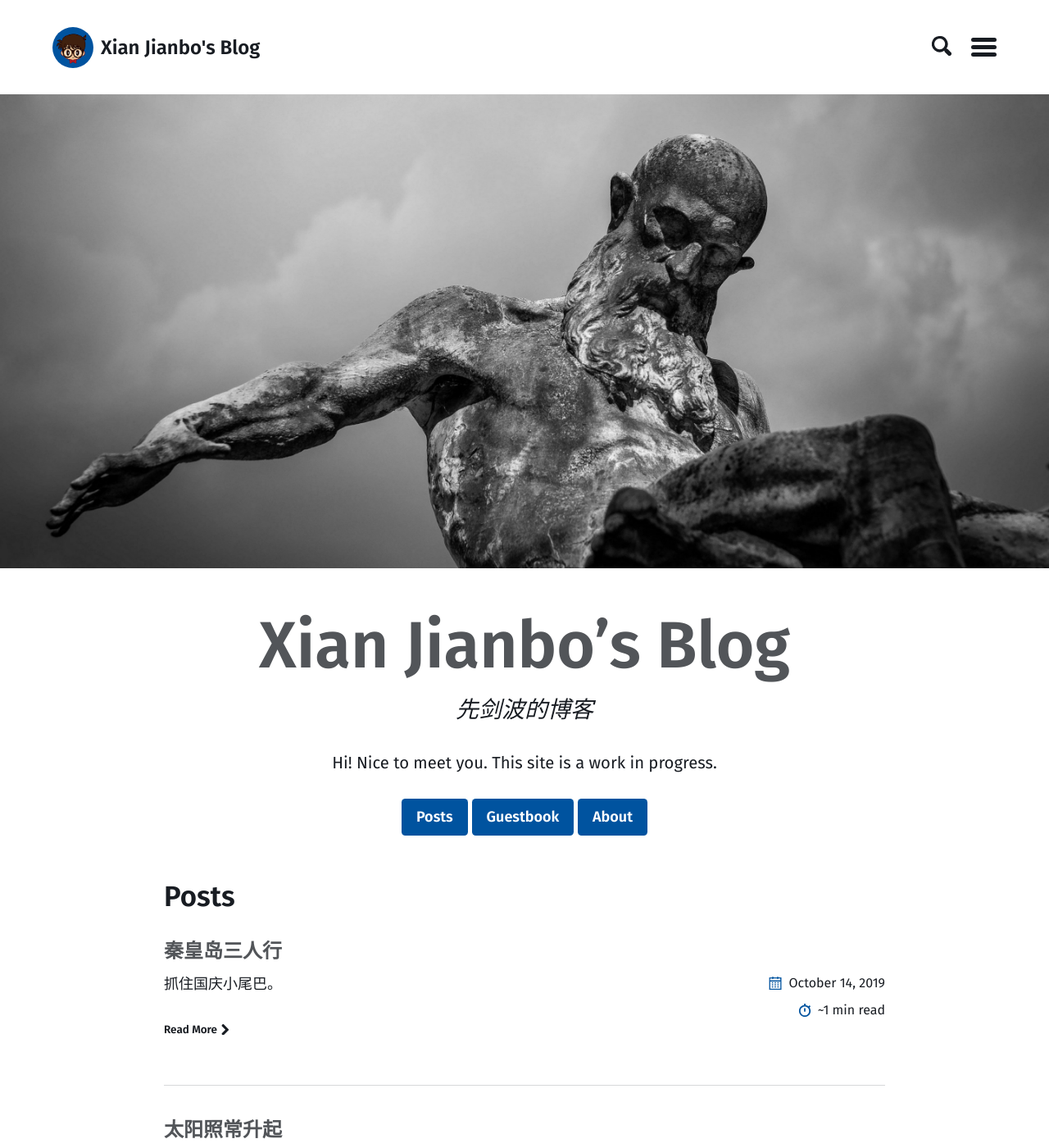
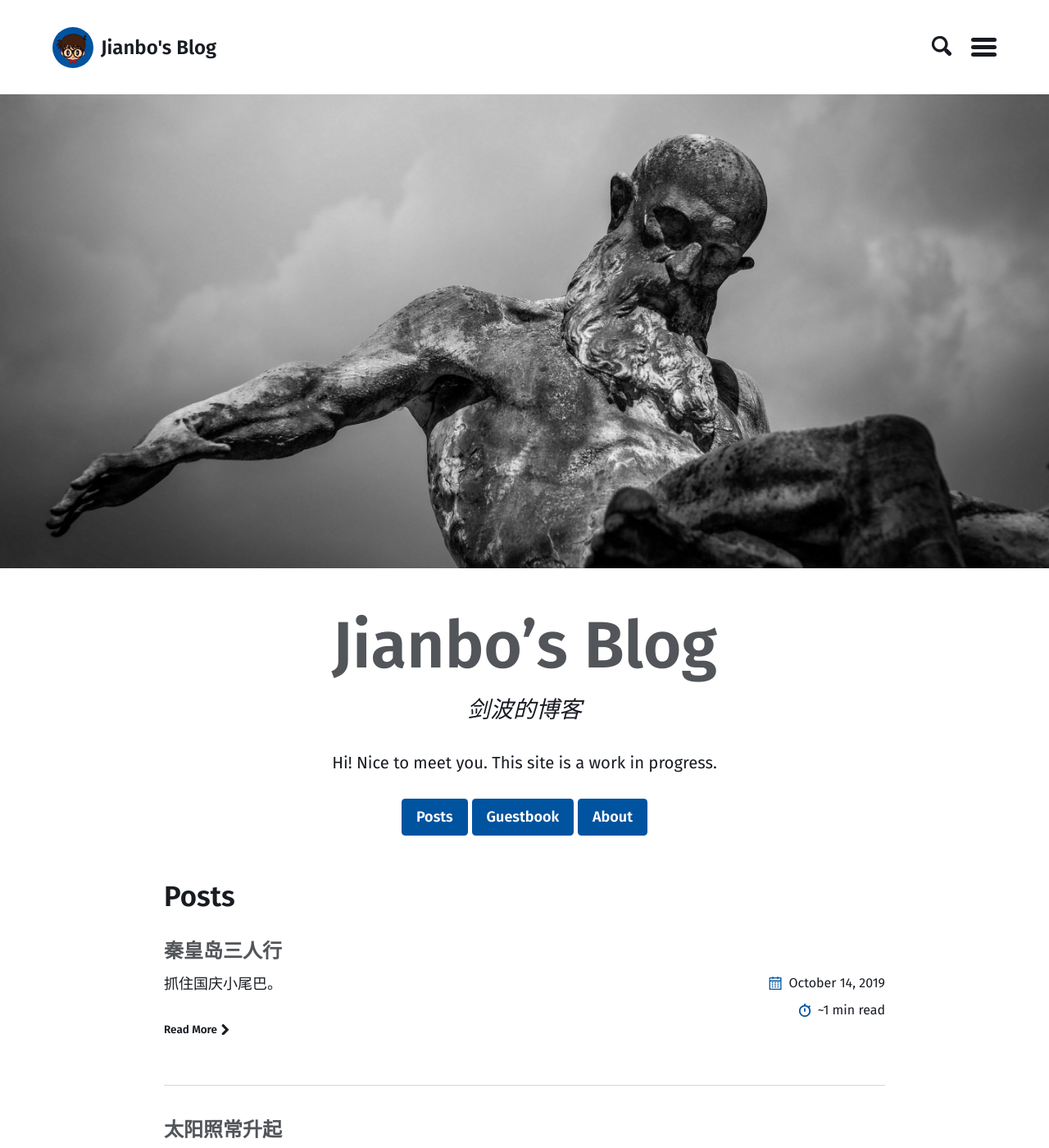
Before and after one commit to xianjianbo/xianjianbo.github.io, a Jekyll site: the page built from index.html, in a window 1280 px wide and 1400 px high. Shown: the whole window at 82% size. Built offline with Jekyll 4.4.1, drawn with Linux system fonts in a browser that asks for light colours; the list of posts is cut into pages by our own code.

Commit message:
change blog name

```diff
--- a/_config.yml
+++ b/_config.yml
@@ -14,9 +14,9 @@
 # You can create any custom variable you would like, and they will be accessible
 # in the templates via {{ site.myvariable }}.
 lang: en-US
-title: Xian Jianbo's Blog
+title: Jianbo's Blog
 email: xianjianbo@hotmail.com
-description: 先剑波的博客
+description: 剑波的博客
 baseurl: # the optional subpath of your site, e.g. "/blog"
 url: # the base hostname & protocol for your site e.g. "https://mmistakes.github.io"
 author:
--- a/index.html
+++ b/index.html
@@ -2,8 +2,8 @@
 layout: home
 paginate: true
 entries_layout: list # list (default), grid
-alt_title: Xian Jianbo's Blog
-sub_title: 先剑波的博客
+alt_title: Jianbo's Blog
+sub_title: 剑波的博客
 image: /assets/images/home.jpg
 introduction: |
   Hi! Nice to meet you.
```
Also changed, not shown: _posts/2019-10-14-a-trip-to-qinghuangdao.md (+1 -1 lines), guestbook.md (+1 -1 lines).
